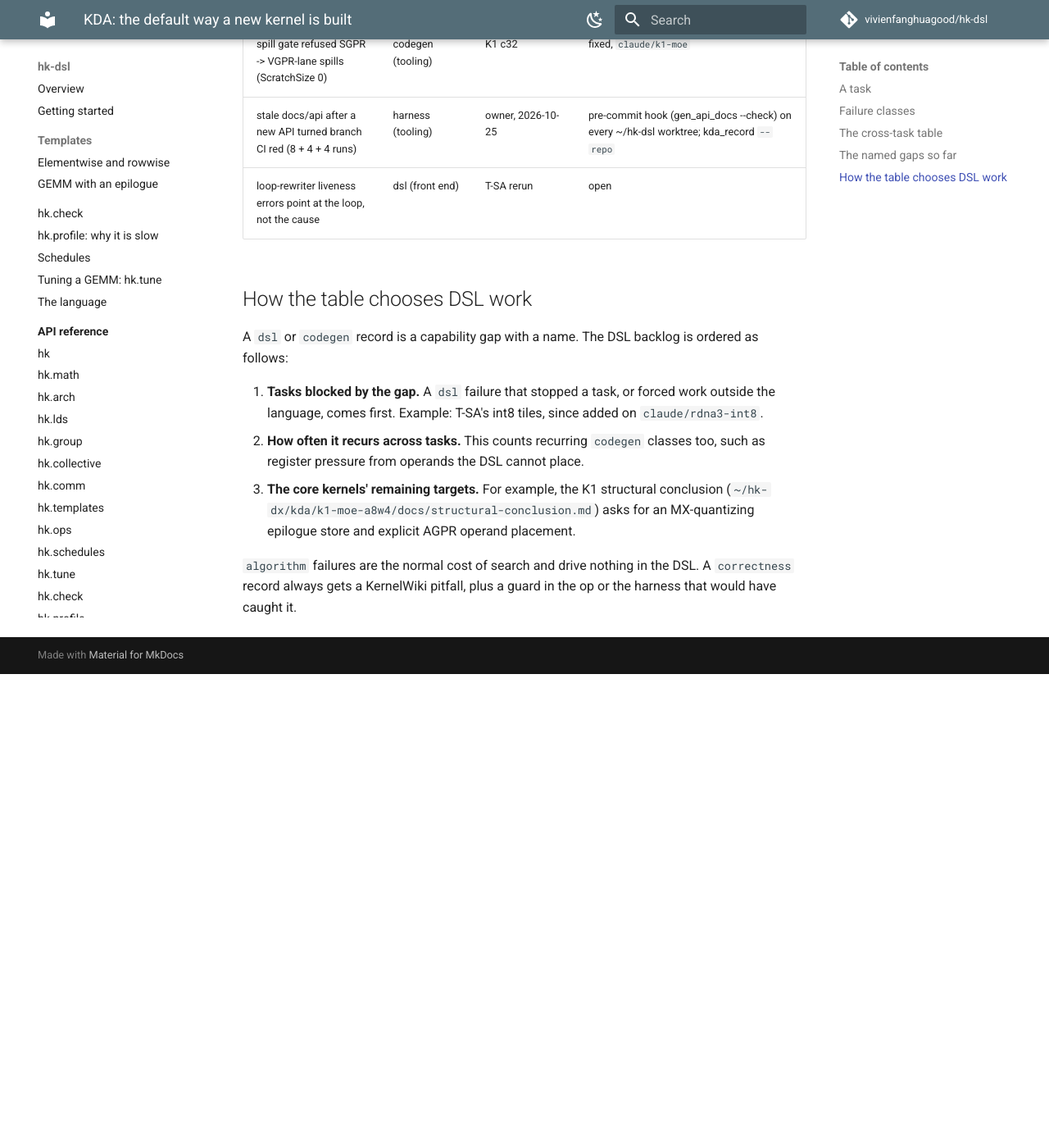
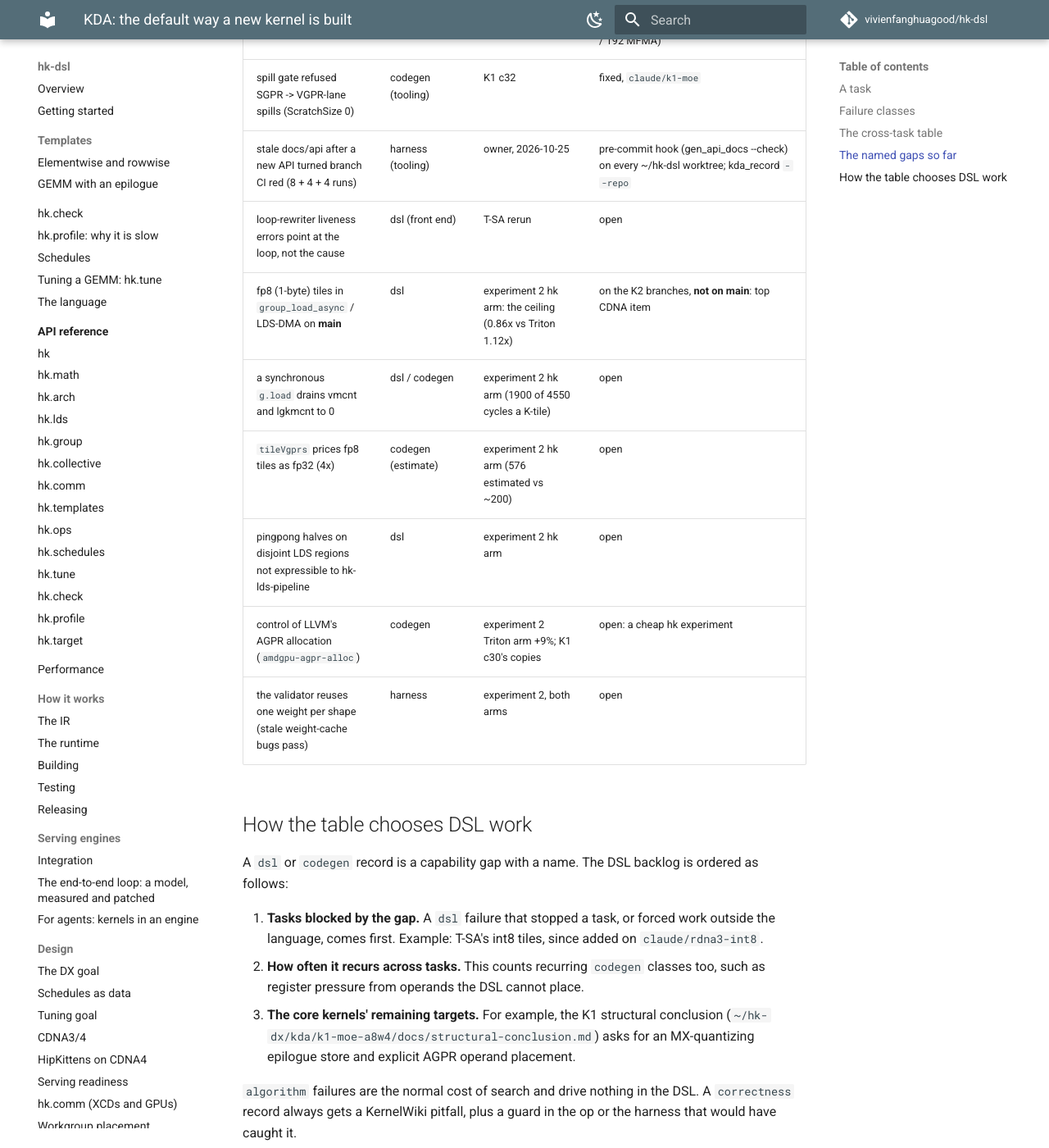
Before and after one commit to vivienfanghuagood/hk-dsl, an MkDocs documentation site: the page built from docs/design/kda.md, in a window 1280 px wide and 1400 px high, scrolled down 3599 px. Shown: the whole window at 82% size. Built offline with MkDocs 1.6.1 and Material for MkDocs 9.7.7, drawn with Linux system fonts in a browser that asks for light colours; comment, search, counter and statistics services are not loaded; before the commit the page ends 4421 px from its top, so only the background shows below that; some of the changed text lies outside the part shown.

Commit message:
kda.md: both experiments finished -- failure table, and experiment 2's gaps (fp8 async LDS on main first)
Co-Authored-By: Claude <noreply@anthropic.com>

```diff
--- a/docs/design/kda.md
+++ b/docs/design/kda.md
@@ -56,20 +56,20 @@ symptom.
 writes the result to `~/hk-dx/kda/_flow/failure-summary.md`. Regenerate it whenever a task
 finishes and copy the table here.
 
-As of 2026-10-25 00:3xZ (experiment 2 still running):
+As of 2026-10-25 01:0xZ (both experiments finished):
 
 | task | rounds | dsl | codegen | harness | algorithm | env | correctness |
 |---|---|---|---|---|---|---|---|
 | convrot-int8-gemm (T-CR) | 4 | 1 | 0 | 0 | 0 | 0 | 0 |
-| k1-moe-a8w4 | 37 | 3 | 3 | 1 | 12 | 0 | 1 |
+| k1-moe-a8w4 | 38 | 3 | 3 | 1 | 13 | 0 | 1 |
 | k2-mxfp8-gemm | 21 | 0 | 3 | 0 | 5 | 0 | 0 |
 | k3-dit-attn | 6 | 0 | 0 | 0 | 2 | 0 | 0 |
-| experiment 2, hk arm (K2 MXFP8, running) | 8 | 2 | 1 | 0 | 3 | 0 | 0 |
-| experiment 2, Triton arm (running) | 17 | 0 | 6 | 0 | 5 | 0 | 0 |
+| experiment 2, hk arm (K2 MXFP8, from main) | 13 | 2 | 1 | 0 | 5 | 0 | 0 |
+| experiment 2, Triton arm (K2 MXFP8) | 19 | 0 | 7 | 0 | 5 | 0 | 0 |
 | experiment 1, hk arm (T-SA) | 25 | 2 | 2 | 0 | 6 | 1 | 0 |
 | experiment 1, Triton arm (T-SA) | 10 | 1 | 2 | 0 | 2 | 0 | 0 |
 | experiment 1 rerun, hk arm on rdna3-int8 (T-SA) | 15 | 3 | 1 | 0 | 6 | 0 | 0 |
-| **all** | 143 | **12** | **18** | **1** | **41** | **1** | **1** |
+| **all** | 151 | **12** | **19** | **1** | **44** | **1** | **1** |
 
 ## The named gaps so far
 
@@ -90,6 +90,12 @@ branch named in the row.
 | spill gate refused SGPR -> VGPR-lane spills (ScratchSize 0) | codegen (tooling) | K1 c32 | fixed, `claude/k1-moe` |
 | stale docs/api after a new API turned branch CI red (8 + 4 + 4 runs) | harness (tooling) | owner, 2026-10-25 | pre-commit hook (gen_api_docs --check) on every ~/hk-dsl worktree; kda_record `--repo` |
 | loop-rewriter liveness errors point at the loop, not the cause | dsl (front end) | T-SA rerun | open |
+| fp8 (1-byte) tiles in `group_load_async` / LDS-DMA on **main** | dsl | experiment 2 hk arm: the ceiling (0.86x vs Triton 1.12x) | on the K2 branches, **not on main**: top CDNA item |
+| a synchronous `g.load` drains vmcnt and lgkmcnt to 0 | dsl / codegen | experiment 2 hk arm (1900 of 4550 cycles a K-tile) | open |
+| `tileVgprs` prices fp8 tiles as fp32 (4x) | codegen (estimate) | experiment 2 hk arm (576 estimated vs ~200) | open |
+| pingpong halves on disjoint LDS regions not expressible to hk-lds-pipeline | dsl | experiment 2 hk arm | open |
+| control of LLVM's AGPR allocation (`amdgpu-agpr-alloc`) | codegen | experiment 2 Triton arm +9%; K1 c30's copies | open: a cheap hk experiment |
+| the validator reuses one weight per shape (stale weight-cache bugs pass) | harness | experiment 2, both arms | open |
 
 ## How the table chooses DSL work
 
```
